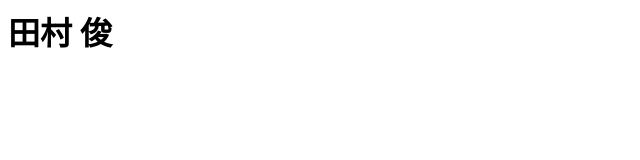
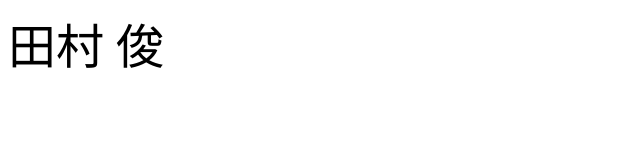
Before and after one commit to hamamu2/sss, a plain HTML site: page index.html in a window 1280 px wide. Shown: the whole page, without its empty margins (0-640 px from the left). Drawn offline with Linux system fonts and the light colour scheme.

Commit message:
Update index.html

```diff
--- a/index.html
+++ b/index.html
@@ -1,6 +1,7 @@
 <DOCTYPE! html>
 <html>
   <head>
-<h1>田村 俊</h1>
+ <font size='7'>
+<p>田村 俊</p></font>
 <head>
 </html>
```
